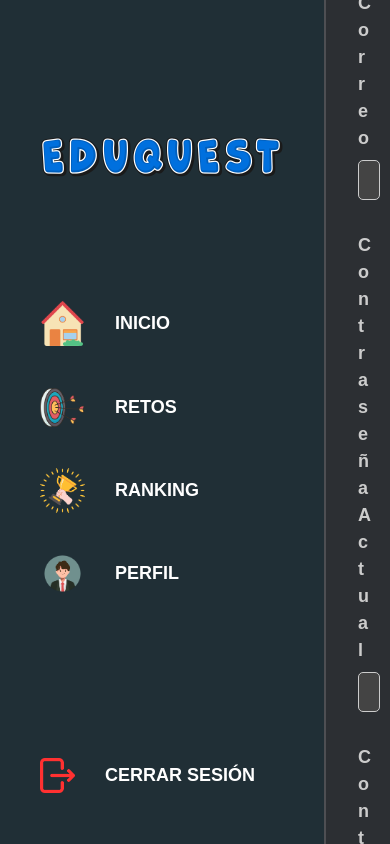
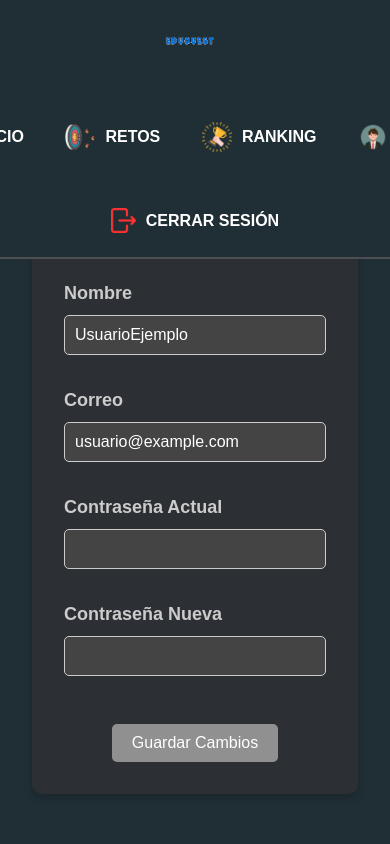
Before and after one commit to ramadearbol/Eduquest, a React (Vite) app in the folder frontend/: page /home/perfil in a window 390 px wide. Built offline with nearby package versions, Linux system fonts and the light colour scheme.

Commit message:
Responsive y Rankings

```diff
--- a/frontend/src/App.jsx
+++ b/frontend/src/App.jsx
@@ -4,6 +4,7 @@ import Login from './components/Login';
 import Register from './components/Register';
 import DashboardLayout from './pages/DashboardLayout';
 import Perfil from './pages/Perfil'; // Ruta para el perfil
+import Ranking from './pages/Ranking';
 
 function App() {
   return (
@@ -16,6 +17,7 @@ function App() {
         {/* Rutas con Navbar */}
         <Route path="/home/*" element={<DashboardLayout />}>
           <Route path="perfil" element={<Perfil />} />
+          <Route path='ranking' element={<Ranking />} />
         </Route>
       </Routes>
     </Router>
--- a/frontend/src/components/Navbar.jsx
+++ b/frontend/src/components/Navbar.jsx
@@ -29,7 +29,7 @@ function Navbar() {
           <img src={iconoRetos} alt="Retos" className="icon" />
           Retos
         </li>
-        <li>
+        <li onClick={() => navigate("/home/ranking")}>
           <img src={iconoTrofeo} alt="Ranking" className="icon" />
           Ranking
         </li>
--- /dev/null
+++ b/frontend/src/pages/Ranking.jsx
@@ -0,0 +1,40 @@
+import React from "react";
+import "../styles/Ranking.css";
+
+const jugadores = [
+  { nombre: "JugadorUno", nivel: 12, puntuacion: 2500 },
+  { nombre: "JugadorDos", nivel: 10, puntuacion: 2200 },
+  { nombre: "JugadorTres", nivel: 9, puntuacion: 2000 },
+  { nombre: "JugadorCuatro", nivel: 8, puntuacion: 1800 },
+  { nombre: "JugadorCinco", nivel: 7, puntuacion: 1500 },
+];
+
+function Ranking() {
+  return (
+    <div className="ranking-container">
+      <h1>Ranking de Jugadores</h1>
+      <table className="ranking-table">
+        <thead>
+          <tr>
+            <th>Posición</th>
+            <th>Usuario</th>
+            <th>Nivel</th>
+            <th>Puntuación</th>
+          </tr>
+        </thead>
+        <tbody>
+          {jugadores.map((jugador, index) => (
+            <tr key={index}>
+              <td>{index + 1}</td>
+              <td>{jugador.nombre}</td>
+              <td>{jugador.nivel}</td>
+              <td>{jugador.puntuacion}</td>
+            </tr>
+          ))}
+        </tbody>
+      </table>
+    </div>
+  );
+}
+
+export default Ranking;
--- a/frontend/src/styles/Navbar.css
+++ b/frontend/src/styles/Navbar.css
@@ -1,14 +1,18 @@
+/* Navbar */
 .navbar {
-  width: 375px;
-  height: 100vh;
+  width: 375px; /* Ancho fijo para pantallas grandes */
+  height: 100vh; /* Altura total */
   background-color: rgb(32, 47, 54);
   border-right: 2px solid #4e4f53;
   display: flex;
   flex-direction: column;
   padding: 2rem 1rem;
   box-sizing: border-box;
+  overflow-y: auto; /* Habilitar scroll vertical */
+  transition: all 0.3s ease; /* Animación suave */
 }
 
+/* Logo dentro del Navbar */
 .navbar-logo {
   font-size: 26px;
   font-weight: bold;
@@ -18,6 +22,7 @@
   flex-direction: column;
   align-items: center;
   text-transform: uppercase;
+  margin-bottom: 2rem; /* Espacio entre logo y enlaces */
 }
 
 .logo-img {
@@ -25,11 +30,15 @@
   height: 250px;
 }
 
+/* Lista de enlaces del navbar */
 .navbar-links {
   list-style: none;
   padding: 0;
   margin: 0;
   color: white;
+  display: flex; /* Por defecto en vertical */
+  flex-direction: column; /* Columna en pantallas grandes */
+  gap: 1rem;
 }
 
 .navbar-links li {
@@ -56,6 +65,7 @@
   object-fit: contain;
 }
 
+/* Contenedor de logout */
 .logout-container {
   margin-top: auto;
 }
@@ -68,3 +78,83 @@
   width: 35px;
   height: 35px;
 }
+
+/* 🔥 Responsive para pantallas pequeñas */
+@media (max-width: 768px) {
+  /* Colocar navbar en la parte superior */
+  .navbar {
+    width: 100%; /* Ancho completo */
+    height: auto; /* Altura flexible */
+    max-height: 100vh;
+    position: fixed;
+    top: 0;
+    left: 0;
+    z-index: 999;
+    flex-direction: column; /* Vertical en pantallas pequeñas */
+    padding: 1rem;
+    border-right: none;
+    border-bottom: 2px solid #4e4f53;
+    justify-content: center;
+    align-items: center;
+    overflow: hidden; /* Ocultar scrollbars */
+  }
+
+  /* Desactivar el scrollbar para pantallas pequeñas, pero sigue siendo desplazable */
+  .navbar::-webkit-scrollbar {
+    display: none; /* Ocultar la barra de desplazamiento */
+  }
+
+  /* Se mantiene el desplazamiento, pero sin ver el slider */
+  .navbar {
+    -ms-overflow-style: none;  /* Para IE */
+    scrollbar-width: none;  /* Para Firefox */
+  }
+
+  /* Estilo del logo */
+  .navbar-logo {
+    flex-direction: row;
+    font-size: 20px;
+    justify-content: center;
+  }
+
+  .logo-img {
+    width: 50px;
+    height: 50px;
+    margin-right: 10px;
+  }
+
+  /* Estilo de los links */
+  .navbar-links {
+    display: flex; /* Hacer que los enlaces se distribuyan en línea */
+    flex-direction: row; /* Colocar los enlaces en fila */
+    justify-content: space-around; /* Distribuir los enlaces */
+    gap: 1rem;
+    margin-top: 1rem;
+  }
+
+  .navbar-links li {
+    padding: 0.5rem 0.8rem;
+    font-size: 16px;
+  }
+
+  /* Estilo del icono */
+  .icon {
+    width: 30px;
+    height: 30px;
+    margin-right: 10px;
+  }
+
+  .logout-container {
+    margin-top: 1rem;
+  }
+
+  .logout-icon {
+    width: 25px;
+    height: 25px;
+  }
+
+  /* Cuando el navbar está abierto, mostrar los enlaces */
+  .navbar.open .navbar-links {
+    display: flex;
+  }
+}
--- a/frontend/src/styles/Perfil.css
+++ b/frontend/src/styles/Perfil.css
@@ -22,6 +22,9 @@
 
   .perfil-photo {
     margin-bottom: 2rem;
+    display: flex;
+    justify-content: center;
+    align-items: center;
   }
 
   .perfil-img {
@@ -67,18 +70,21 @@
 
   .save-btn {
     margin-top: 2rem;
-    background-color: #32a852;
-    color: white;
+    background-color: #3498db; /* Azul clarito */
+    color: black; /* Texto negro */
     border: none;
     padding: 10px 20px;
     border-radius: 5px;
     cursor: pointer;
     font-size: 16px;
-    transition: background-color 0.3s;
+    font-weight: bold;
+    transition: background-color 0.3s, box-shadow 0.3s;
+    box-shadow: 0 4px 6px rgba(41, 128, 185, 0.6); /* Azul más oscuro como sombra */
   }
 
   .save-btn:hover {
-    background-color: #28a745;
+    background-color: #2980b9; /* Azul más oscuro al pasar el mouse */
+    box-shadow: 0 6px 8px rgba(41, 128, 185, 0.8);
   }
 
   .save-btn:focus {
@@ -86,6 +92,9 @@
   }
 
   .save-btn:disabled {
-    background-color: #ccc;
+    background-color: #919090;
+    color: white;
     cursor: not-allowed;
+    box-shadow: none;
+    font-weight: normal;
   }
--- /dev/null
+++ b/frontend/src/styles/Ranking.css
@@ -0,0 +1,40 @@
+.ranking-container {
+    padding: 2rem;
+    text-align: center;
+    color: white;
+  }
+
+  .ranking-table {
+    width: 100%;
+    max-width: 800px;
+    margin: 2rem auto;
+    border-collapse: collapse;
+    background-color: #2c2f33;
+    border-radius: 10px;
+    overflow: hidden;
+    box-shadow: 0 4px 10px rgba(0, 0, 0, 0.3);
+  }
+
+  .ranking-table th,
+  .ranking-table td {
+    padding: 1rem;
+    border-bottom: 1px solid #444;
+  }
+
+  .ranking-table th {
+    background-color: #3498db;
+    color: black;
+    font-size: 18px;
+  }
+
+  .ranking-table td {
+    font-size: 16px;
+  }
+
+  .ranking-table tr:nth-child(even) {
+    background-color: #3a3f44;
+  }
+
+  .ranking-table tr:hover {
+    background-color: #4e5d6c;
+  }
```
Also changed, not shown: frontend/src/styles/DashboardLayout.css (line endings or trailing spaces).
